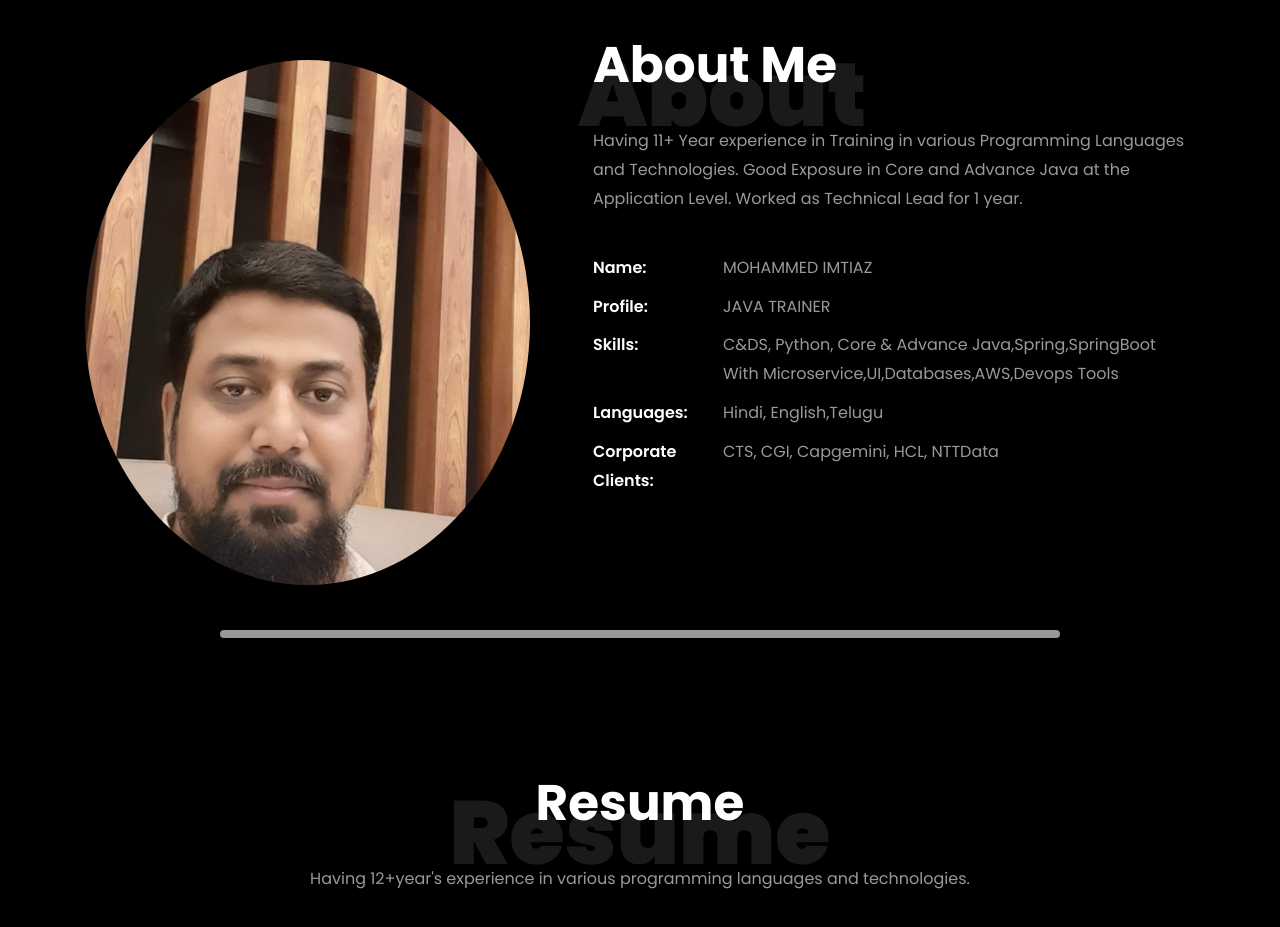
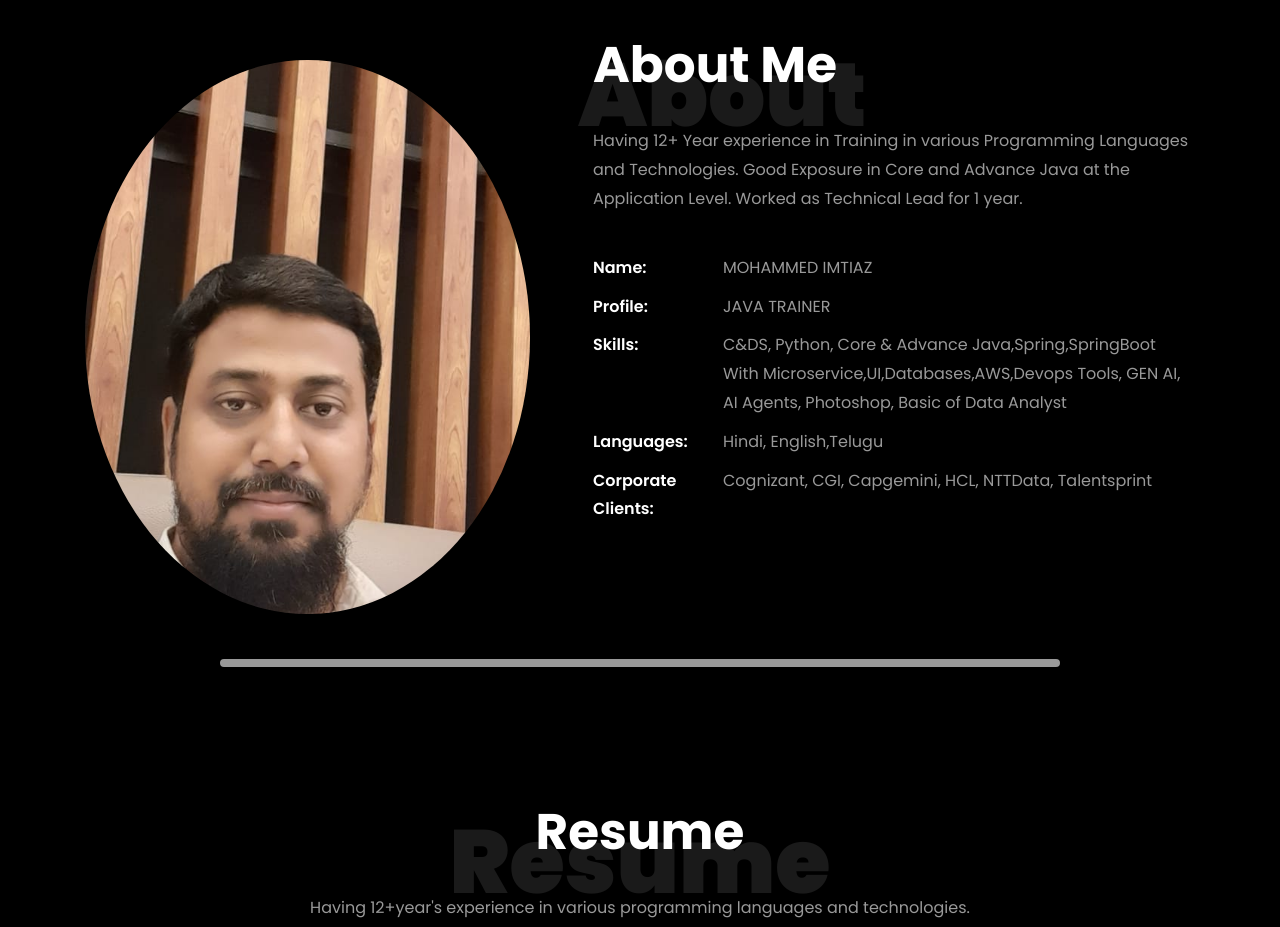
Before and after one commit to IITSERVICES/imtiaz_iits.github.io, a plain HTML site: page index.html in a window 1280 px wide. Shown: the part 960-1887 px from the top of the page. Drawn offline with Linux system fonts and the light colour scheme; files whose address does not match are found by name.

Commit message:
make resume update index.html

```diff
--- a/index.html
+++ b/index.html
@@ -133,15 +133,15 @@
 		          <div class="col-md-12 heading-section ftco-animate">
 		          	<h1 class="big">About</h1>
 		            <h2 class="mb-4">About Me</h2>
-		            <p>Having 11+ Year experience in Training in various Programming Languages and Technologies.
+		            <p>Having 12+ Year experience in Training in various Programming Languages and Technologies.
 					  Good Exposure in Core and Advance Java at the Application Level.
 					  Worked as Technical Lead for 1 year.</p>
 		            <ul class="about-info mt-4 px-md-0 px-2">
 		            	<li class="d-flex"><span>Name:</span> <span>MOHAMMED IMTIAZ</span></li>
 		            	<li class="d-flex"><span>Profile:</span> <span>JAVA TRAINER</span></li>
-		            	<li class="d-flex"><span>Skills:</span> <span>C&DS, Python, Core & Advance Java,Spring,SpringBoot With Microservice,UI,Databases,AWS,Devops Tools</span></li>
+		            	<li class="d-flex"><span>Skills:</span> <span>C&DS, Python, Core & Advance Java,Spring,SpringBoot With Microservice,UI,Databases,AWS,Devops Tools, GEN AI, AI Agents, Photoshop, Basic of Data Analyst</span></li>
 		            	<li class="d-flex"><span>Languages:</span> <span>Hindi, English,Telugu</span></li>
-		            	<li class="d-flex"><span>Corporate Clients:</span> <span>CTS, CGI, Capgemini, HCL, NTTData</span></li>
+		            	<li class="d-flex"><span>Corporate Clients:</span> <span> Cognizant, CGI, Capgemini, HCL, NTTData, Talentsprint</span></li>
 
 		             </ul>
 		          </div>
```
